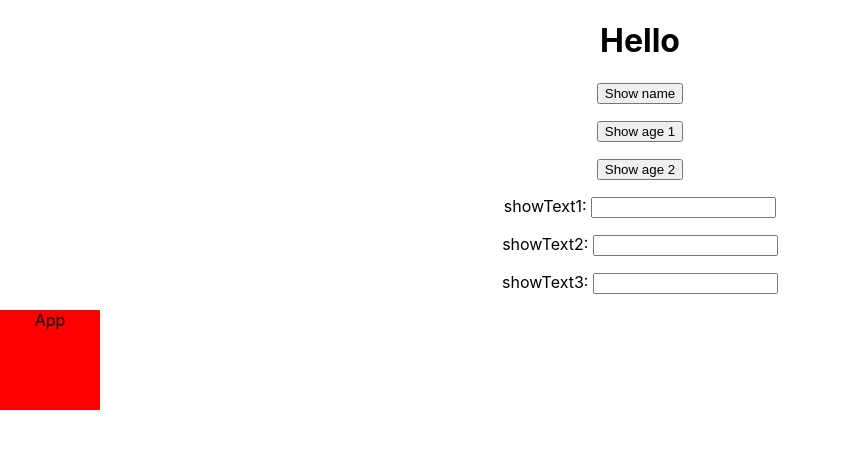
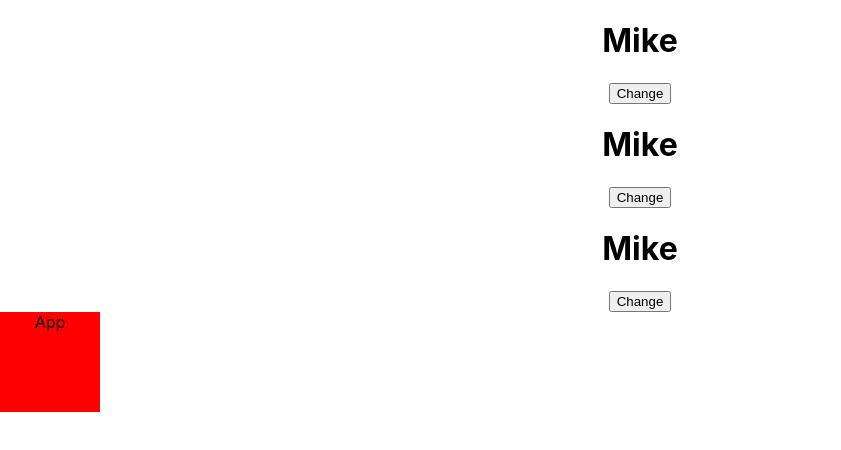
Before and after one commit to min2oyo/voca, a React (Create React App) app: page / in a window 1280 px wide. Shown: the top 450 px of the page, without its empty margins (0-841 px from the left). Built offline with nearby package versions, Linux system fonts and the light colour scheme; the HTML template or start-up script is replaced by a standard one.

Commit message:
07 state, useState

```diff
--- a/src/App.js
+++ b/src/App.js
@@ -7,6 +7,8 @@ function App() {
   return (
     <div className="App">
       <Hello />
+      <Hello />
+      <Hello />
       <div className={styles.box}>App</div>
     </div>
   )
--- a/src/component/Hello.js
+++ b/src/component/Hello.js
@@ -1,69 +1,77 @@
+// 방법4
+import { useState } from "react";
+
 export default function Hello() {
-
-  function showName() {
-    console.log("Mike");
-  }
-
-  function showAge(age) {
-    console.log(age);
-  }
-
-  function showText1(e) {
-    console.log(e.target.value);
-  }
-
-  function showText3(txt) {
-    console.log(txt);
-  }
+  const [name, setName] = useState("Mike");
 
   return (
     <div>
-      <h1>Hello</h1>
-      <p>
-        <button onClick={showName}>Show name</button>
-      </p>
-      <p>
-        <button
-          onClick={() => {
-            console.log(30);
-          }}>
-          Show age 1
-        </button>
-      </p>
-      <p>
-        <button
-          onClick={() => {
-            showAge(10);
-          }}>
-          Show age 2
-        </button>
-      </p>
-      <p>
-        showText1:&nbsp;
-        <input
-          type='text'
-          onChange={showText1}
-        />
-      </p>
-      <p>
-        showText2:&nbsp;
-        <input
-          type='text'
-          onChange={e => {
-            console.log(e.target.value);
-          }}
-        />
-      </p>
-      <p>
-        showText3:&nbsp;
-        <input
-          type='text'
-          onChange={e => {
-            const txt = e.target.value;
-            showText3(txt);
-          }}
-        />
-      </p>
-    </div >
+      <h1 id="name">{name}</h1>
+      <button onClick={() => {
+        setName(name === "Mike" ? "Jane" : "Mike");
+      }
+      }>Change</button>
+    </div>
   )
 }
+
+
+
+// 방법3
+// import { useState } from "react";
+
+// export default function Hello() {
+//   const [name, setName] = useState("Mike");
+
+//   function changeName() {
+//     setName(name === "Mike" ? "Jane" : "Mike");
+//   }
+
+//   return (
+//     <div>
+//       <h1 id="name">{name}</h1>
+//       <button onClick={changeName}>Change</button>
+//     </div>
+//   )
+// }
+
+
+
+// 방법2
+// import { useState } from "react";
+
+// export default function Hello() {
+//   const [name, setName] = useState("Mike");
+
+//   function changeName() {
+//     const newName = name === "Mike" ? "Jane" : "Mike";
+//     setName(newName);
+//   }
+
+//   return (
+//     <div>
+//       <h1 id="name">{name}</h1>
+//       <button onClick={changeName}>Change</button>
+//     </div>
+//   )
+// }
+
+
+
+// 방법1
+// export default function Hello() {
+//   let name = "Mike";
+
+//   function changeName() {
+//     name = name === "Mike" ? "Jane" : "Mike";
+//     console.log(name);
+//     document.getElementById("name").innerText = name;
+//   }
+
+//   return (
+//     <div>
+//       <h1 id="name">{name}</h1>
+//       <button onClick={changeName}>Change</button>
+//     </div>
+//   )
+// }
```
